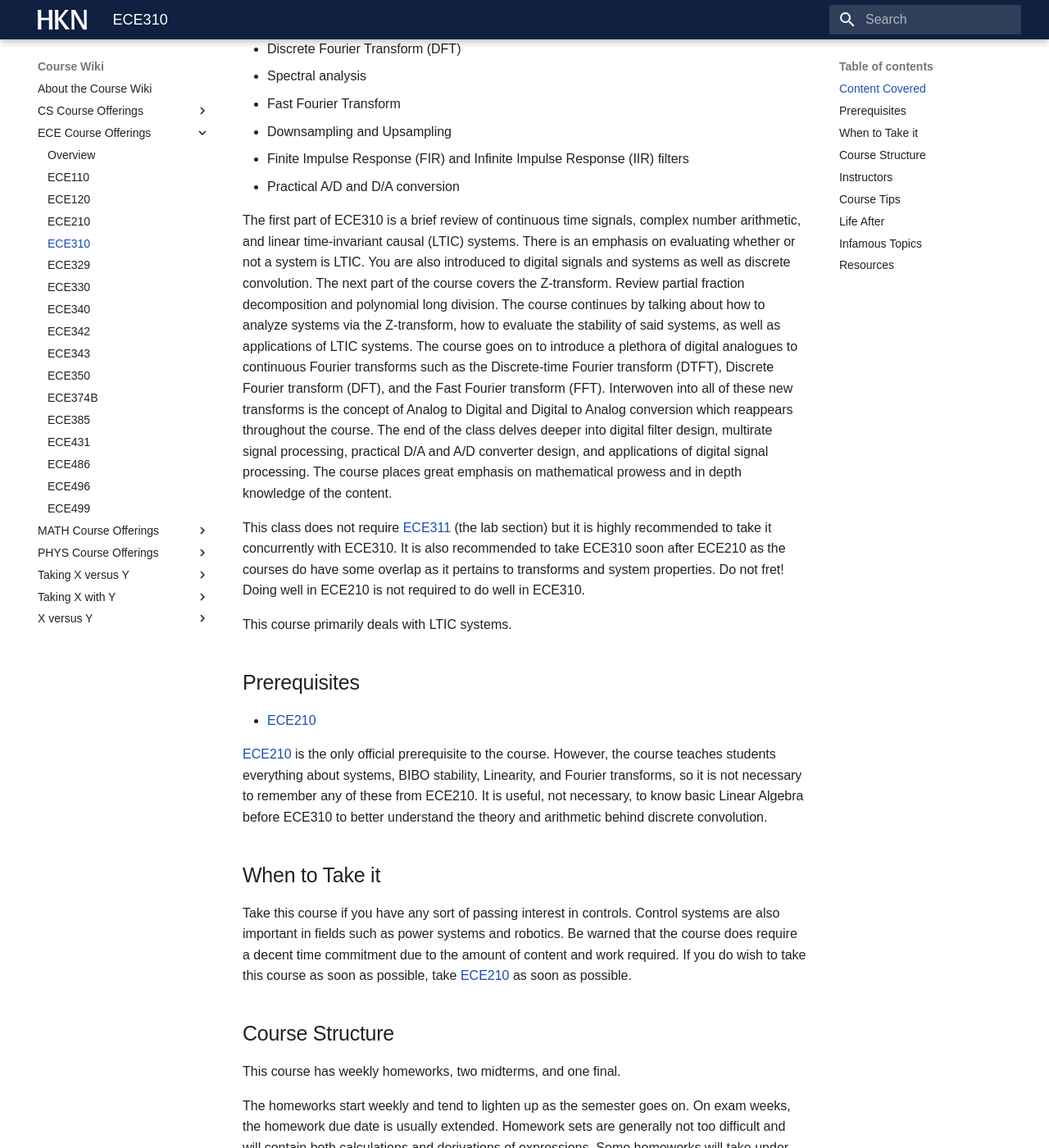
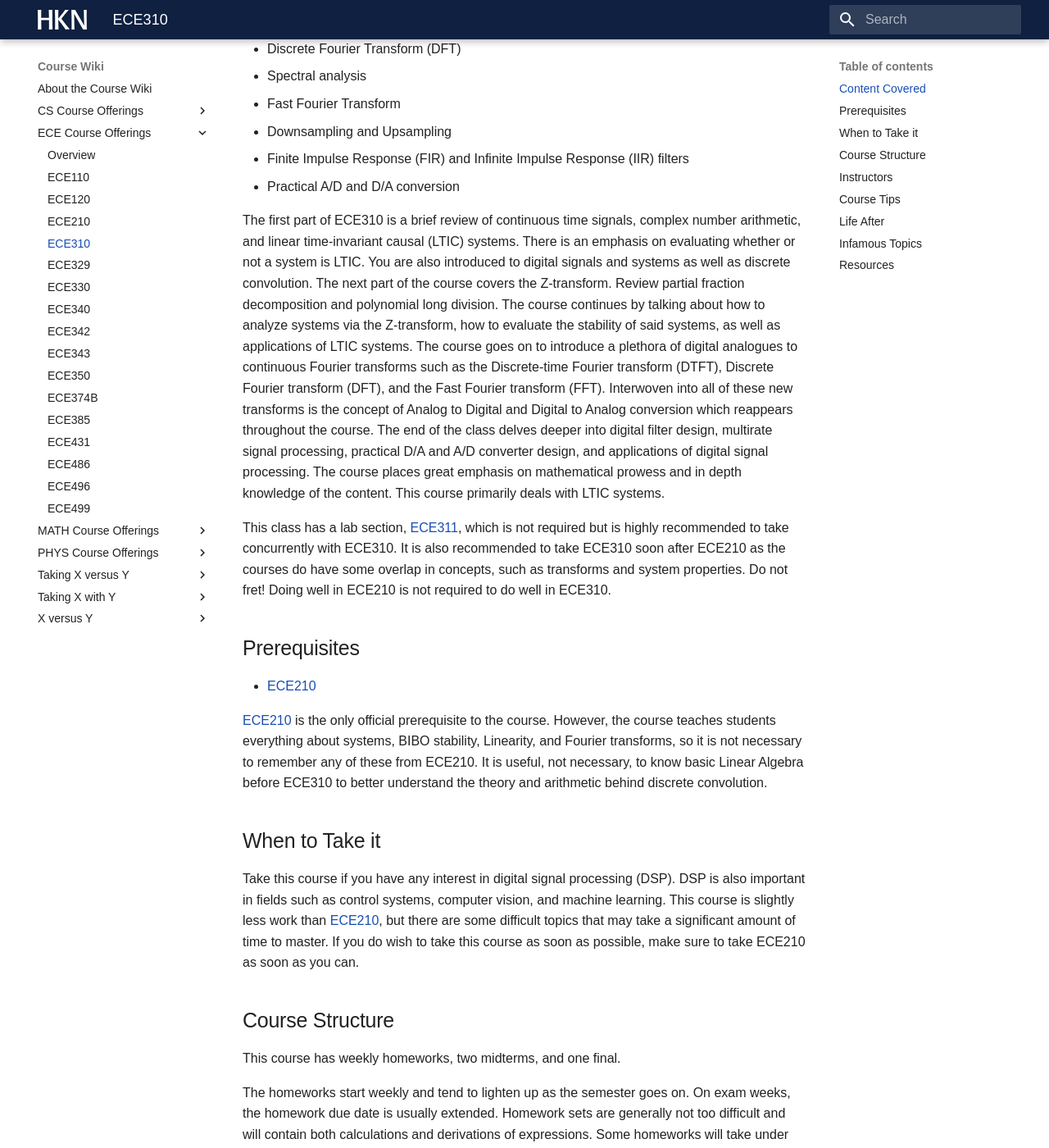
Before and after one commit to hkn-alpha/wiki, an MkDocs documentation site: the page built from docs/Course Wiki/ECE Course Offerings/ECE310.md, in a window 1280 px wide and 1400 px high, scrolled down 651 px. Shown: the whole window at 82% size. Built offline with MkDocs 1.6.1 and Material for MkDocs 9.7.7, drawn with Linux system fonts in a browser that asks for light colours; some web fonts are replaced; some of the changed text lies outside the part shown.

Commit message:
made alex fixes

```diff
--- a/docs/Course Wiki/ECE Course Offerings/ECE310.md
+++ b/docs/Course Wiki/ECE Course Offerings/ECE310.md
@@ -22,11 +22,9 @@ ECE310 (Digital Signal Processing 1) is a 3-credit-hour course that satisfies th
 
 
 
-The first part of ECE310 is a brief review of continuous time signals, complex number arithmetic, and linear time-invariant causal (LTIC) systems. There is an emphasis on evaluating whether or not a system is LTIC. You are also introduced to digital signals and systems as well as discrete convolution. The next part of the course covers the Z-transform. Review partial fraction decomposition and polynomial long division. The course continues by talking about how to analyze systems via the Z-transform, how to evaluate the stability of said systems, as well as applications of LTIC systems. The course goes on to introduce a plethora of digital analogues to continuous Fourier transforms such as the Discrete-time Fourier transform (DTFT), Discrete Fourier transform (DFT), and the Fast Fourier transform (FFT). Interwoven into all of these new transforms is the concept of Analog to Digital and Digital to Analog conversion which reappears throughout the course. The end of the class delves deeper into digital filter design, multirate signal processing, practical D/A and A/D converter design, and applications of digital signal processing. The course places great emphasis on mathematical prowess and in depth knowledge of the content.
+The first part of ECE310 is a brief review of continuous time signals, complex number arithmetic, and linear time-invariant causal (LTIC) systems. There is an emphasis on evaluating whether or not a system is LTIC. You are also introduced to digital signals and systems as well as discrete convolution. The next part of the course covers the Z-transform. Review partial fraction decomposition and polynomial long division. The course continues by talking about how to analyze systems via the Z-transform, how to evaluate the stability of said systems, as well as applications of LTIC systems. The course goes on to introduce a plethora of digital analogues to continuous Fourier transforms such as the Discrete-time Fourier transform (DTFT), Discrete Fourier transform (DFT), and the Fast Fourier transform (FFT). Interwoven into all of these new transforms is the concept of Analog to Digital and Digital to Analog conversion which reappears throughout the course. The end of the class delves deeper into digital filter design, multirate signal processing, practical D/A and A/D converter design, and applications of digital signal processing. The course places great emphasis on mathematical prowess and in depth knowledge of the content. This course primarily deals with LTIC systems.
 
-This class does not require [ECE311](ECE311.md) (the lab section) but it is highly recommended to take it concurrently with ECE310. It is also recommended to take ECE310 soon after ECE210 as the courses do have some overlap as it pertains to transforms and system properties. Do not fret! Doing well in ECE210 is not required to do well in ECE310.
-
-This course primarily deals with LTIC systems.
+This class has a lab section, [ECE311](ECE311.md), which is not required but is highly recommended to take concurrently with ECE310. It is also recommended to take ECE310 soon after ECE210 as the courses do have some overlap in concepts, such as transforms and system properties. Do not fret! Doing well in ECE210 is not required to do well in ECE310.
 
 ## Prerequisites
 
@@ -36,7 +34,7 @@ This course primarily deals with LTIC systems.
 
 ## When to Take it
 
-Take this course if you have any sort of passing interest in controls. Control systems are also important in fields such as power systems and robotics. Be warned that the course does require a decent time commitment due to the amount of content and work required. If you do wish to take this course as soon as possible, take [ECE210](ECE210.md) as soon as possible.
+Take this course if you have any interest in digital signal processing (DSP). DSP is also important in fields such as control systems, computer vision, and machine learning. This course is slightly less work than [ECE210](ECE210.md), but there are some difficult topics that may take a significant amount of time to master. If you do wish to take this course as soon as possible, make sure to take ECE210 as soon as you can.
 
 ## Course Structure
 
@@ -44,7 +42,7 @@ This course has weekly homeworks, two midterms, and one final.
 
 The homeworks start weekly and tend to lighten up as the semester goes on. On exam weeks, the homework due date is usually extended. Homework sets are generally not too difficult and will contain both calculations and derivations of expressions. Some homeworks will take under an hour, while others require more calculation and can be generally annoying. Students who pay attention and stay engaged in lecture will find these homeworks to be conceptually simple.
 
-The exams are usually pretty difficult, but less difficult than 210 exams for most people. The averages are usually around upper 60s to upper 70s with varying standard deviations. Very few practice exams are given out (1-3 per exam) and students are expected to collaborate to answer some of the practice exams as the answer sheets are sometimes not available. It is recommended to go to office hours to get the complete solution sets for all of the practice exams, only if you have tried the problems. Cheatsheet policies may vary depending on the semester and the lead instructor. For the Spring 2023 semester, students were allowed to bring one double-sided 8.5x11 cheatsheet to the first exam, two double-sided 8.5x11 cheatsheets to the second exam, and three double-sided 8.5x11 cheatsheets to the final exam. Students were highly recommended to reuse cheatsheets from prior exams, although this was not enforced.
+The exams are usually pretty difficult, but less difficult than ECE210 exams for most people. The averages are usually around upper 60s to upper 70s with varying standard deviations. Very few practice exams are given out (1-3 per exam) and students are expected to collaborate to answer some of the practice exams as the answer sheets are sometimes not available. It is recommended to go to office hours to get the complete solution sets for all of the practice exams, but only if you have tried the problems. Cheatsheet policies may vary depending on the semester and the lead instructor. For the Spring 2023 semester, students were allowed to bring one double-sided 8.5x11 cheatsheet to the first exam, two double-sided 8.5x11 cheatsheets to the second exam, and three double-sided 8.5x11 cheatsheets to the final exam. Students were highly recommended to reuse cheatsheets from prior exams, although this was not enforced.
 
 Overall, the course requires about 8 hours a week and is often stated to be on par, or slightly less difficult than, [ECE210](ECE210.md) in terms of time commitment and content complexity.
 
@@ -57,19 +55,19 @@ Faculty in a variety of different areas teach this course such as Professor Moon
 
 The course content can often get tedious, as each technique often carries many steps that are mathematically long. Make sure you understand why each step is the way it is and when to use each technique.
 
-Ask questions in lecture! Digital signal processing is a confusing and nuanced topic and it is easy to get lost. Believe me, you are not the only one who gets lost every lecture. Ask questions in office hours, after lecture, and even through email!
+Ask questions in lecture! Digital signal processing is a confusing and nuanced topic and it is easy to get lost. Believe me, you are not the only one who gets lost every lecture. Ask questions in office hours, after lectures, and even through email!
 
 
 ## Life After
 
-Related classes include [ECE486 - Control Systems I](ECE486.md) (Applying stability, transfer functions, and more to design control systems), [ECE420 - Embedded DSP Laboratory](ECE420.md), [ECE418 - Introduction to Image and Video Signal Processing](ECE418.md), [ECE461 - Digital Communications](ECE461.md). Students that are interested in audio digital signal processesing should take a look at [ECE402 - Electronic Music Synthesis](ECE402.md) (can be taken concurrently with ECE310).
+Students that are interested in audio digital signal processing should take a look at [ECE402 - Electronic Music Synthesis](ECE402.md) (can be taken concurrently with ECE310). Other related classes include [ECE418 - Introduction to Image and Video Signal Processing](ECE418.md), [ECE420 - Embedded DSP Laboratory](ECE420.md), [ECE461 - Digital Communications](ECE461.md), and [ECE486 - Control Systems I](ECE486.md) (Applying stability, transfer functions, and more to design control systems).
 
-For those interested in continuing Digital Signal Processing, [ECE551 - Digital Signal Processing II](ECE551.md) is usually the next course to take. This is not an undergraduate course, so special permissions may be needed.
+For those interested in continuing Digital Signal Processing, [ECE551 - Digital Signal Processing II](ECE551.md) is usually the next course to take. Note that this is not an undergraduate course.
 
 ## Infamous Topics
 
 - Butterfly Diagrams and the FFT: These are complex and often confuse students that do not have strong backgrounds in algorithms.
-- Inverse Z-transform: Requires the utilization of partial fraction decomposition which is tedious and easy to mess up
+- Inverse Z-transform: Requires the utilization of partial fraction decomposition which is tedious and easy to mess up.
 - Sampling Rate Conversion: The whole pipeline starting with signal x, upsampling by an integer U, downsampling by an integer D, interpolating, and applying filters is a complex process that takes students a while to master.
 ## Resources
 
```
